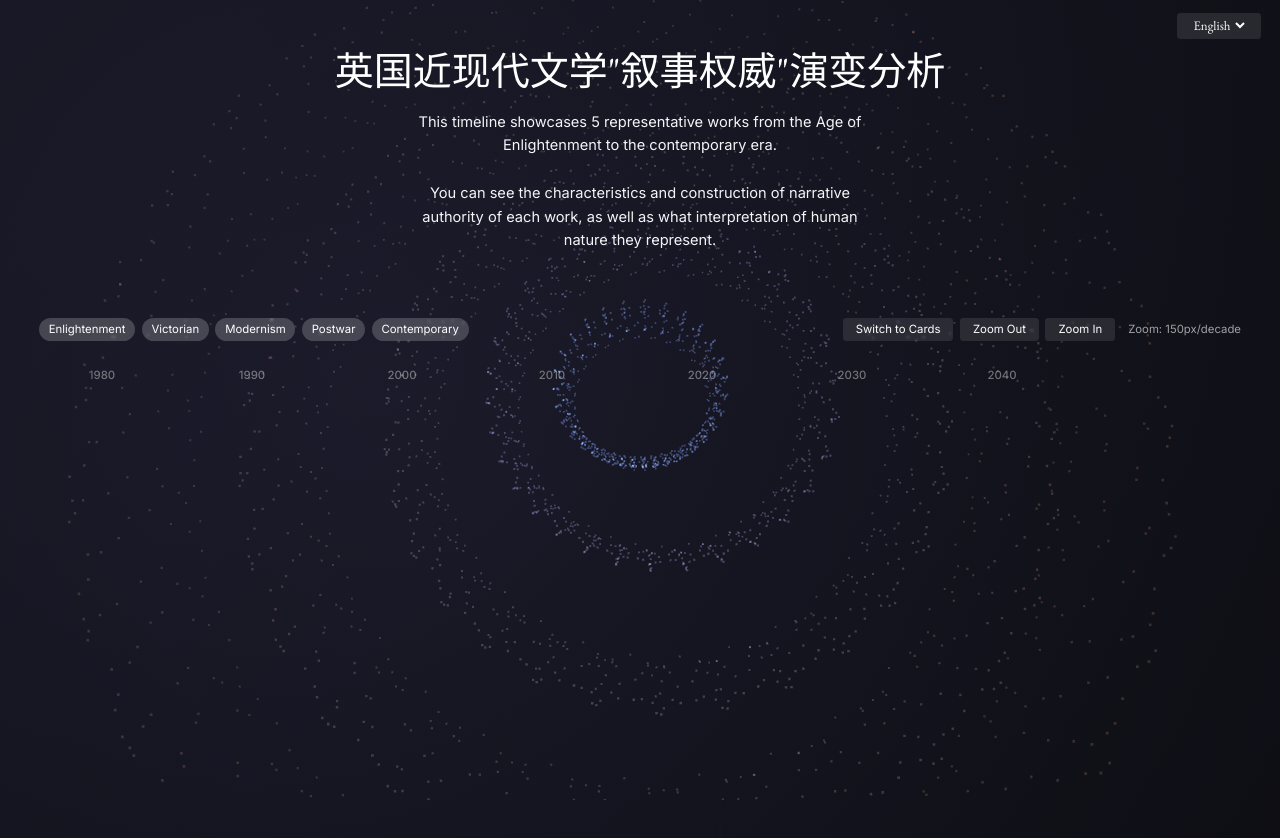
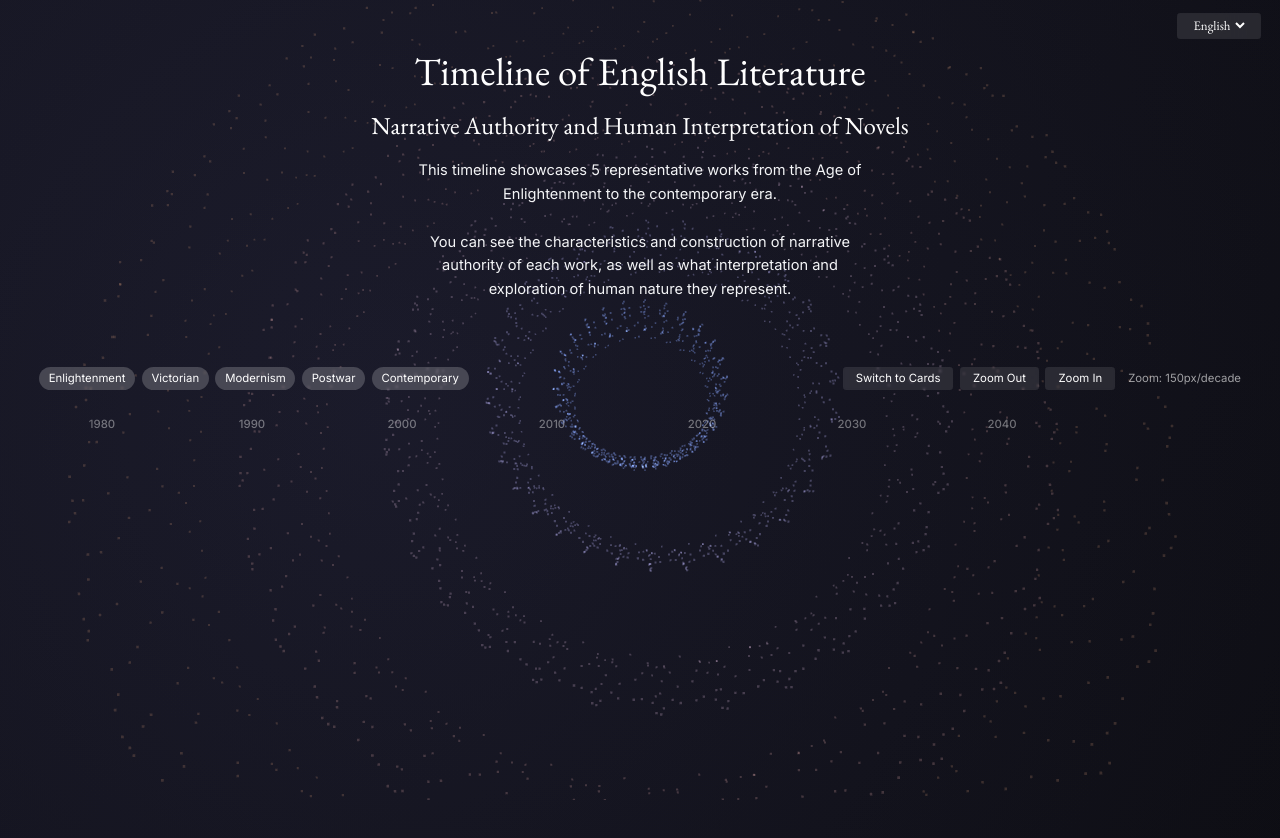
Before and after one commit to CSage-713705/helTimeline, a React (Vite) app: page / in a window 1280 px wide. Shown: the top 838 px of the page. Built offline with nearby package versions, Linux system fonts and the light colour scheme.

Commit message:
英文主标题副标题优化

```diff
--- a/src/App.jsx
+++ b/src/App.jsx
@@ -31,14 +31,17 @@ export default function App() {
           >
             <div className="flex flex-col items-center">
               <h1 className="font-serif text-4xl md:text-5xl font-normal text-white leading-tight mb-6">
-                英国近现代文学"叙事权威"演变分析
+                Timeline of English Literature
               </h1>
+              <h2 className="font-serif text-2xl md:text-3xl font-normal text-white leading-tight mb-6">
+                Narrative Authority and Human Interpretation of Novels
+              </h2>
               <p className="text-gray-100 font-sans max-w-xl px-2 text-lg leading-relaxed mb-6 justify">
                 This timeline showcases 5 representative works from the Age of Enlightenment to the contemporary era.<br/>
                 <br/>
-                You can see the characteristics and construction of narrative authority of each work, as well as what interpretation of human nature they represent.
+                You can see the characteristics and construction of narrative authority of each work, as well as what interpretation and exploration of human nature they represent.
                 {/* 本时间轴展示了由启蒙时代到当代5个关键文学时期的代表作品。
-                您可以阅览各作品叙事权威的特征与构建方式，以及它们代表了何种对人性的诠释。 */}
+                您可以阅览各作品叙事权威的特征与构建方式，以及它们代表了何种对人性的诠释与追求。 */}
                 {/* TODO:添加中文翻译版本 */}
 
               </p>
```
